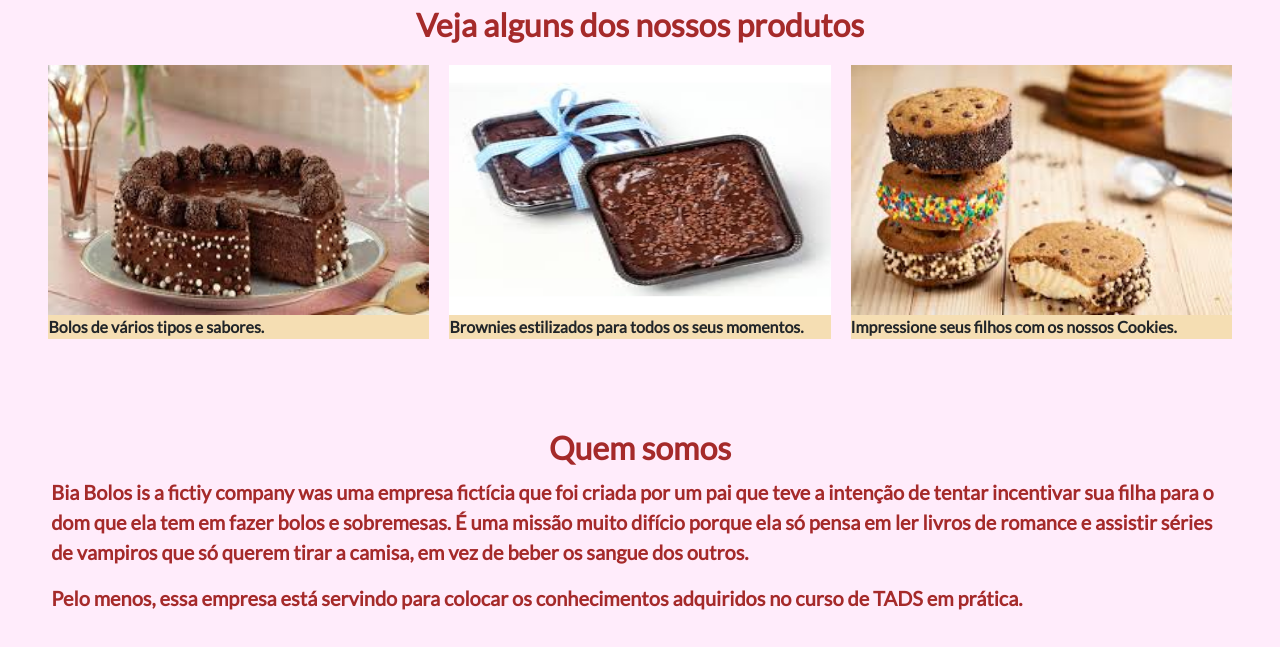
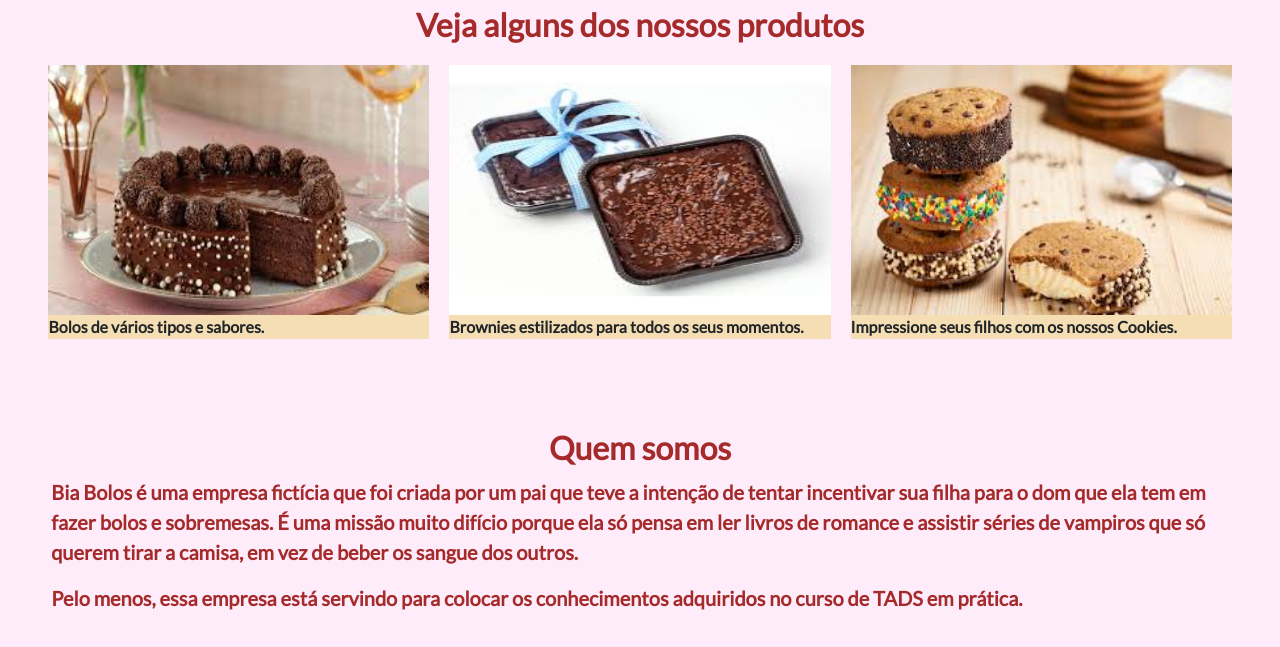
Before and after one commit to rosenildofurtado/IHC_IFRN, a plain HTML site: page biaBolos/index.html in a window 1280 px wide. Shown: the part 834-1481 px from the top of the page. Drawn offline with nearby package versions, Linux system fonts and the light colour scheme.

Commit message:
correção

```diff
--- a/biaBolos/index.html
+++ b/biaBolos/index.html
@@ -66,7 +66,7 @@
 
     <section class="quemsomos" id="somos">
         <h2>Quem somos</h2>
-        <p>Bia Bolos is a fictiy company was  uma empresa fictícia que foi criada por um pai que teve a intenção de tentar incentivar sua filha para o dom que ela tem em fazer bolos e sobremesas. É uma missão muito difício porque ela só pensa em ler livros de romance e assistir séries de vampiros que só querem tirar a camisa, em vez de beber os sangue dos outros.</p>
+        <p>Bia Bolos é uma empresa fictícia que foi criada por um pai que teve a intenção de tentar incentivar sua filha para o dom que ela tem em fazer bolos e sobremesas. É uma missão muito difício porque ela só pensa em ler livros de romance e assistir séries de vampiros que só querem tirar a camisa, em vez de beber os sangue dos outros.</p>
         Pelo menos, essa empresa está servindo para colocar os conhecimentos adquiridos no curso de TADS em prática.
     </section>
 
```
Also changed, not shown: 1 other file.
